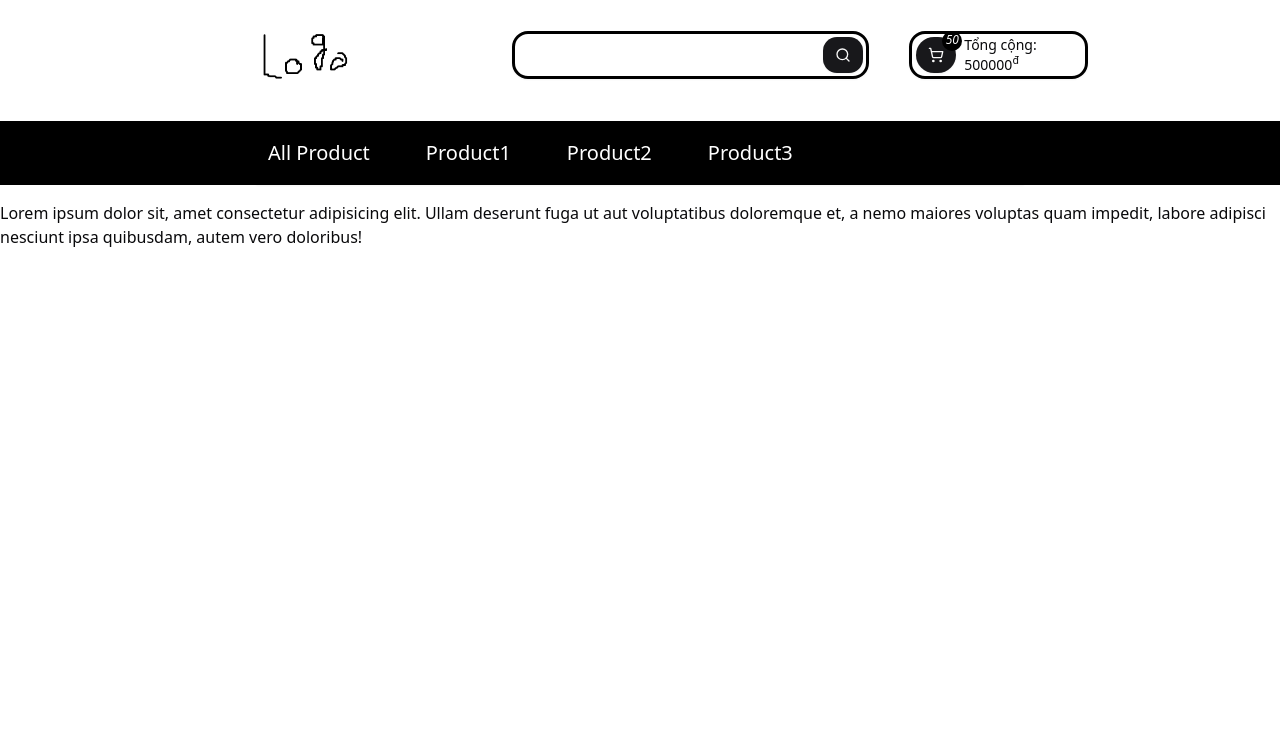
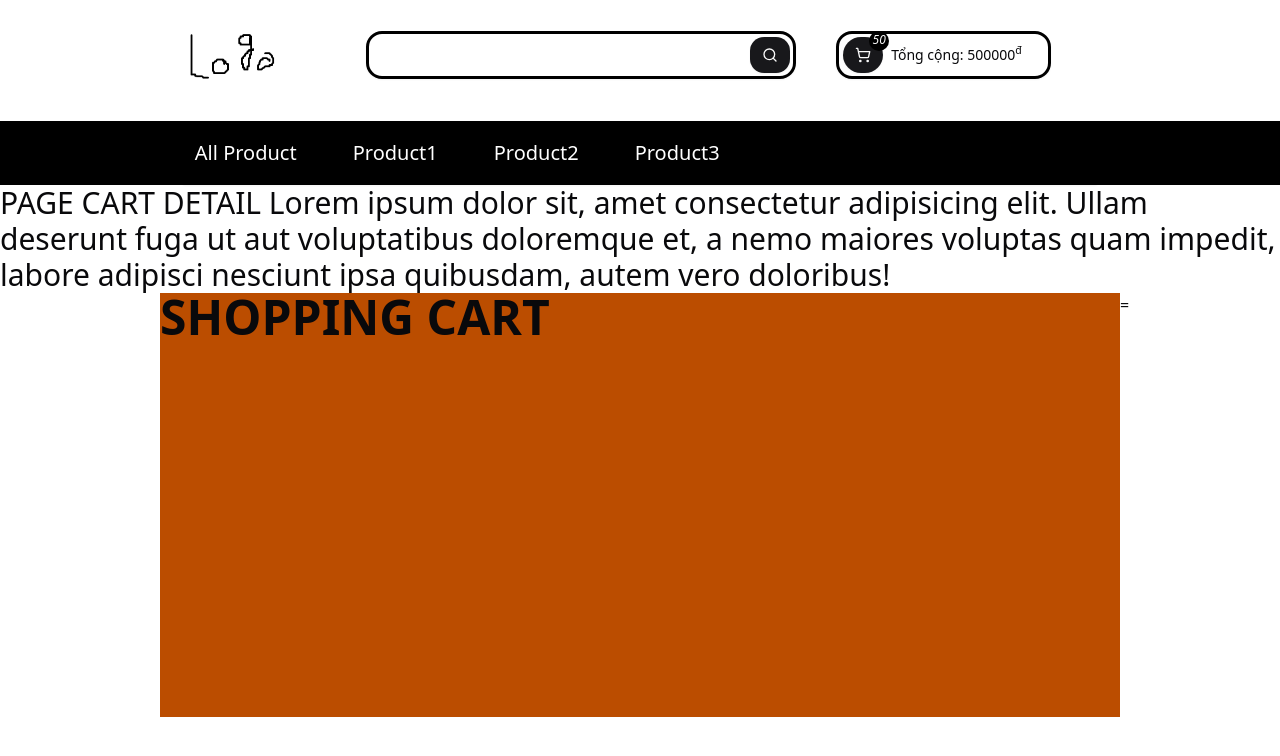
Before and after one commit to leviettien61251/project-a, a Next.js app: page /cart in a window 1280 px wide. Shown: the top 756 px of the page. Built offline with nearby package versions, Linux system fonts and the light colour scheme.

Commit message:
notthign

```diff
--- a/app/cart/page.tsx
+++ b/app/cart/page.tsx
@@ -1,9 +1,21 @@
+import { cn } from "@/lib/utils";
+
 export default function Page() {
   return (
-    <>
-      Lorem ipsum dolor sit, amet consectetur adipisicing elit. Ullam deserunt
-      fuga ut aut voluptatibus doloremque et, a nemo maiores voluptas quam
-      impedit, labore adipisci nesciunt ipsa quibusdam, autem vero doloribus!
-    </>
+    <main>
+      <h1 className="text-3xl">
+        PAGE CART DETAIL Lorem ipsum dolor sit, amet consectetur adipisicing
+        elit. Ullam deserunt fuga ut aut voluptatibus doloremque et, a nemo
+        maiores voluptas quam impedit, labore adipisci nesciunt ipsa quibusdam,
+        autem vero doloribus!
+      </h1>
+      <div className={cn("h-screen w-full", "md:grid md:grid-cols-8")}>
+        <div></div>
+        <div className={cn("w-full bg-amber-700", "md:col-span-6")}>
+          <h1 className="text-5xl font-bold">SHOPPING CART</h1>
+        </div>
+        =<div></div>
+      </div>
+    </main>
   );
 }
--- a/app/home/page.tsx
+++ b/app/home/page.tsx
@@ -4,9 +4,6 @@ import Slider1 from "@/components/slider/slider1";
 export default function HomePage() {
   return (
     <>
-      <h1 className="m-10 text-center text-3xl font-bold underline">
-        HOME PAGE
-      </h1>
       <Slider1 />
     </>
   );
--- a/app/product/[tag]/page.tsx
+++ b/app/product/[tag]/page.tsx
@@ -35,16 +35,18 @@ export default function Page({ children }: { children: React.ReactNode }) {
   const params = useParams<{ tag: string; detail: string }>();
   return (
     <>
-      <main className={cn("h-[50rem] w-full", "md:grid md:grid-cols-6")}>
+      <main
+        className={cn("h-[50rem] w-full", "md:mt-4 md:grid md:grid-cols-7")}
+      >
         <div></div>
-        <div className={cn("md:col-span-4", "md:flex md:flex-col md:gap-5")}>
+        <div className={cn("md:col-span-5", "md:flex md:flex-col md:gap-5")}>
           <h1 className={cn("md:text-5xl")}>{params.tag.toUpperCase()}</h1>
           <Filter1 />
           {/*  */}
           <div
             className={cn(
               "h-auto w-full bg-red-800",
-              "md:grid md:grid-cols-4 md:grid-rows-7 ",
+              "md:grid md:grid-cols-4 md:grid-rows-7",
             )}
           >
             {/* ========================== */}
--- a/app/product/layout.tsx
+++ b/app/product/layout.tsx
@@ -7,6 +7,7 @@ export default function ProductLayout({
 }) {
   return (
     <>
+
       <Header></Header>
 
       {children}
--- a/components/header/header.tsx
+++ b/components/header/header.tsx
@@ -15,25 +15,25 @@ export default function Header() {
         className={cn(
           "flex",
           "max-sm:relative max-sm:flex-col max-sm:gap-4",
-          "md:mb-4 md:flex-col md:items-center md:pt-[0.5rem]",
+          "md:flex-col md:items-center md:pt-[0.5rem]",
         )}
       >
         <div
           className={cn(
             "w-full",
             "max-lg:p-0",
-            "md:mt-5 md:mb-10 md:grid md:grid-cols-5",
+            "md:mt-5 md:mb-10 md:grid md:grid-cols-7",
             // "min-md:px-5"
           )}
         >
           <div className=""></div>
           <div className={cn("max-sm:w-full")}>
-            <Link href={"/home"}>
+            <Link href={"/home"} className="w-fit block">
               <Image src={logo2} width={100} height={70} alt="Name" />
             </Link>
           </div>
           <div
-            className={cn("flex-row md:col-span-3 md:flex md:w-3/4 md:gap-10")}
+            className={cn("flex-row md:col-span-5 md:flex md:w-3/4 md:gap-10")}
           >
             <Search1 />
 
@@ -44,11 +44,11 @@ export default function Header() {
           className={cn(
             "bg-black md:w-full",
             "max-sm:grid max-sm:grid-cols-7 max-sm:items-center max-sm:justify-items-center",
-            "md:grid md:grid-cols-5",
+            "md:grid md:grid-cols-7",
           )}
         >
           <div className=""></div>
-          <div className={cn("md:col-span-3")}>
+          <div className={cn("md:col-span-5")}>
             <div className="w-fit">
               <Sidebar1 key_={"header"} func={"not-filter"} where={"md"} />
             </div>
--- a/components/slider/slider1.tsx
+++ b/components/slider/slider1.tsx
@@ -89,7 +89,7 @@ export default function Slider1() {
                 : index < index_
                   ? "left-[-100%] z-0"
                   : "left-[100%] z-0",
-              "transition-all delay-200 duration-2000 ease-in",
+              "transition-all delay-200 duration-1500 ease-in",
             )}
           >
             <Image
```
